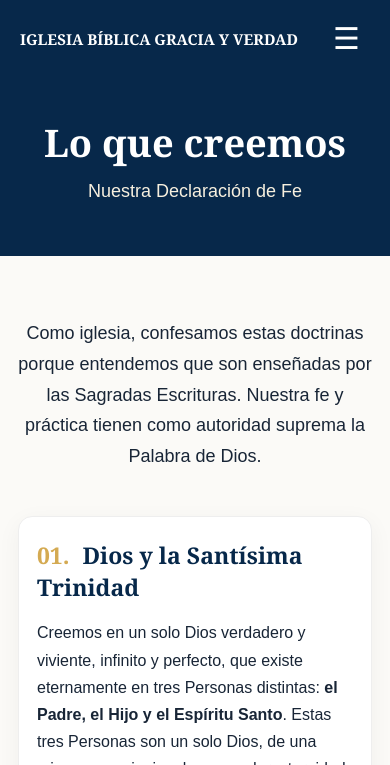
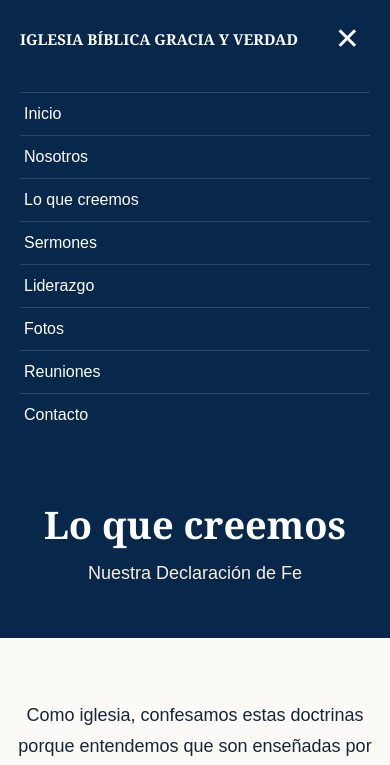
Before and after one commit to IBGV-SJDS/IBGV-WEB, a plain HTML site: page creemos.html in a window 390 px wide. Both pictures are taken after a click on the button "Abrir menú". Shown: the part 79-844 px from the top of the page. Drawn offline with Linux system fonts and the light colour scheme.

Commit message:
Update creemos.html

```diff
--- a/creemos.html
+++ b/creemos.html
@@ -582,6 +582,25 @@
   document.getElementById('year').textContent =
     new Date().getFullYear();
 </script>
+<script>
+  const menuButton = document.querySelector('.menu-toggle');
+  const menuLinks = document.querySelector('.links');
 
+  if (menuButton && menuLinks) {
+    menuButton.addEventListener('click', () => {
+      const abierto = menuLinks.classList.toggle('open');
+      menuButton.setAttribute('aria-expanded', abierto);
+      menuButton.textContent = abierto ? '✕' : '☰';
+    });
+
+    menuLinks.querySelectorAll('a').forEach(link => {
+      link.addEventListener('click', () => {
+        menuLinks.classList.remove('open');
+        menuButton.setAttribute('aria-expanded', 'false');
+        menuButton.textContent = '☰';
+      });
+    });
+  }
+</script>
 </body>
 </html>
```
